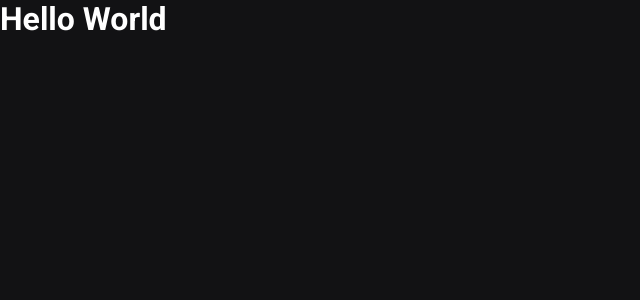
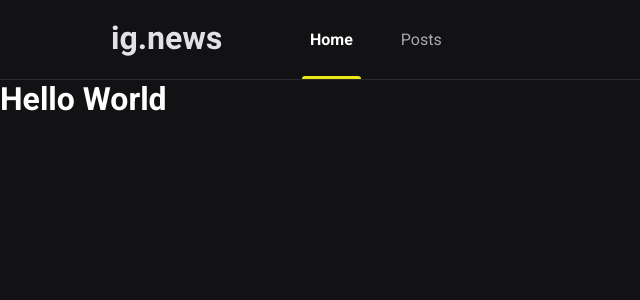
Before and after one commit to manelv8/ignews, a Next.js app: page / in a window 1280 px wide. Shown: the top 300 px of the page, without its empty margins (0-640 px from the left). Built offline with nearby package versions, Linux system fonts and the light colour scheme.

Commit message:
header component

```diff
--- /dev/null
+++ b/src/components/Header/index.tsx
@@ -0,0 +1,15 @@
+import  styles from './styles.module.scss'
+
+export function  Header(){
+  return(
+    <header className={styles.headerContainer}>
+      <div className={styles.headerContent}>
+        <img src="/images/logo.svg" alt="ig.news"/>
+        <nav>
+          <a className={styles.active} href="#">Home</a>
+          <a href="#">Posts</a>
+        </nav>
+      </div>
+    </header>
+  )
+}
--- /dev/null
+++ b/src/components/Header/styles.module.scss
@@ -0,0 +1,53 @@
+.headerContainer {
+height: 5rem;
+border-bottom: 1px solid var(--gray-800)
+}
+
+.headerContent {
+  max-width: 1120px;
+  height: 5rem;
+  margin: 0 auto;
+  padding:0 2rem;
+
+  display: flex;
+  align-items: center;
+
+  nav {
+    margin-left: 5rem;
+    height: 5rem;
+
+    a {
+      display: inline-block;
+      position:relative;
+      padding: 0 0.5rem;
+      height: 5rem;
+      line-height: 5rem;
+      color: var(--gray-300);
+      transition: color 0.2s;
+
+      & + a {
+        margin-left: 2rem;
+      }
+
+      &:hover{
+        color: var(--white)
+      }
+
+      &.active {
+        color: var(--white);
+        font-weight:bold;
+      }
+
+      &.active::after{
+        content:'';
+        position: absolute;
+        bottom: 1px;
+        left: 0;
+        height: 3px;
+        width: 100%;
+        border-radius: 3px 3px 0 0;
+        background: var(--yellow-500);
+      }
+    }
+  }
+}
--- a/src/pages/_app.tsx
+++ b/src/pages/_app.tsx
@@ -1,8 +1,15 @@
 import { AppProps } from 'next/app'
+import { Header } from '../components/Header'
 import '../styles/global.scss'
 
 function MyApp({ Component, pageProps }: AppProps) {
-  return <Component {...pageProps} />
+
+  return (
+    <>
+      <Header/>
+      <Component {...pageProps} />
+    </>
+  )
 }
 
 export default MyApp
--- a/src/pages/_document.tsx
+++ b/src/pages/_document.tsx
@@ -7,6 +7,7 @@
         <Head>
           <link rel="preconnect" href="https://fonts.gstatic.com"/>
           <link href="https://fonts.googleapis.com/css2?family=Roboto:ital,wght@0,400;0,700;1,900&display=swap" rel="stylesheet"/>
+          <link rel="shortcut icon" href="favicon.png" type="image/png"/>
         </Head>
         <body>
 
--- a/src/styles/global.scss
+++ b/src/styles/global.scss
@@ -8,6 +8,7 @@
   --white: #fff;
   --gray-100: #e1e1e6;
   --gray-300: #a8a8b3;
+  --gray-800: #29292e;
   --gray-900: #121214;
   --cyan-500: #61dafb;
   --yellow-500: #ebe817;
```
